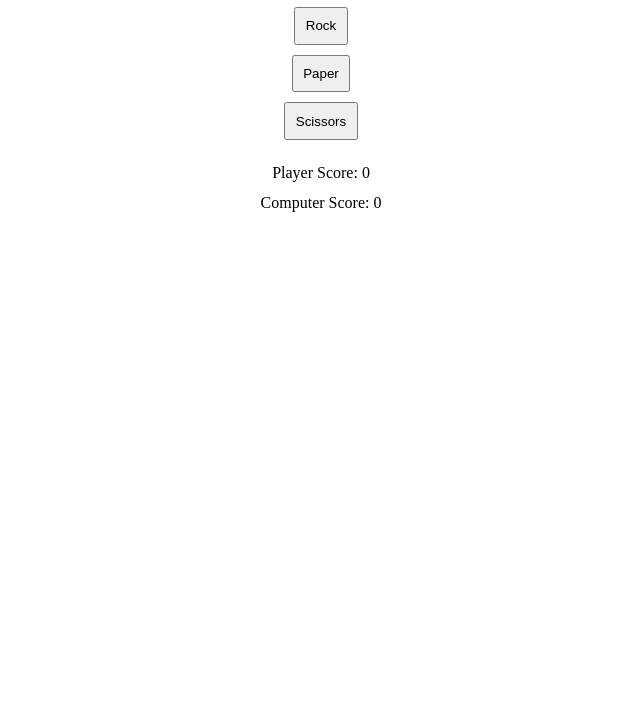
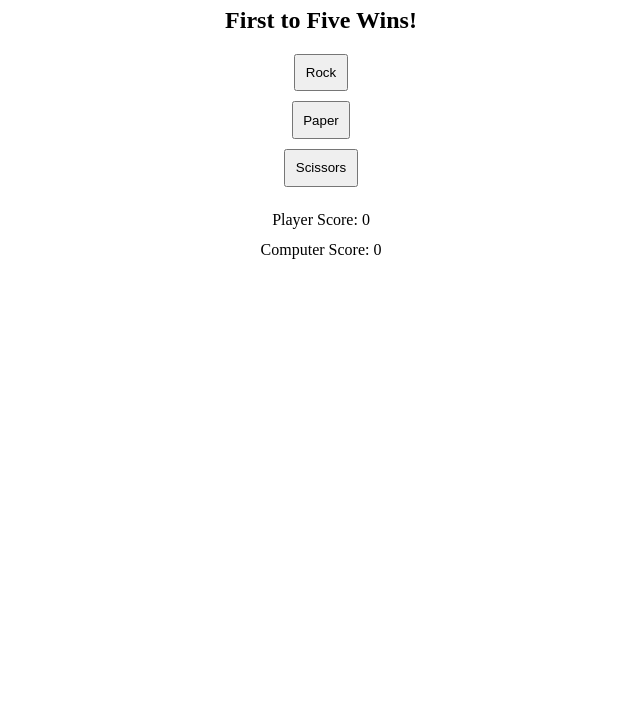
Before and after one commit to GabeGar/Rock-Paper-Scissors, a plain HTML site: page index.html in a window 1280 px wide. Shown: the part 73-800 px from the top of the page, without its empty margins (319-959 px from the left). Drawn offline with Linux system fonts and the light colour scheme.

Commit message:
updated index with h2, indicating game length

```diff
--- a/index.html
+++ b/index.html
@@ -11,6 +11,7 @@
 
 <body>
     <h1>Rock-Paper-Scissors Game (v2)</h1>
+    <h2>First to Five Wins!</h2>
 
     <div class="btn-container">
         <button id="btn">Rock</button>
```
